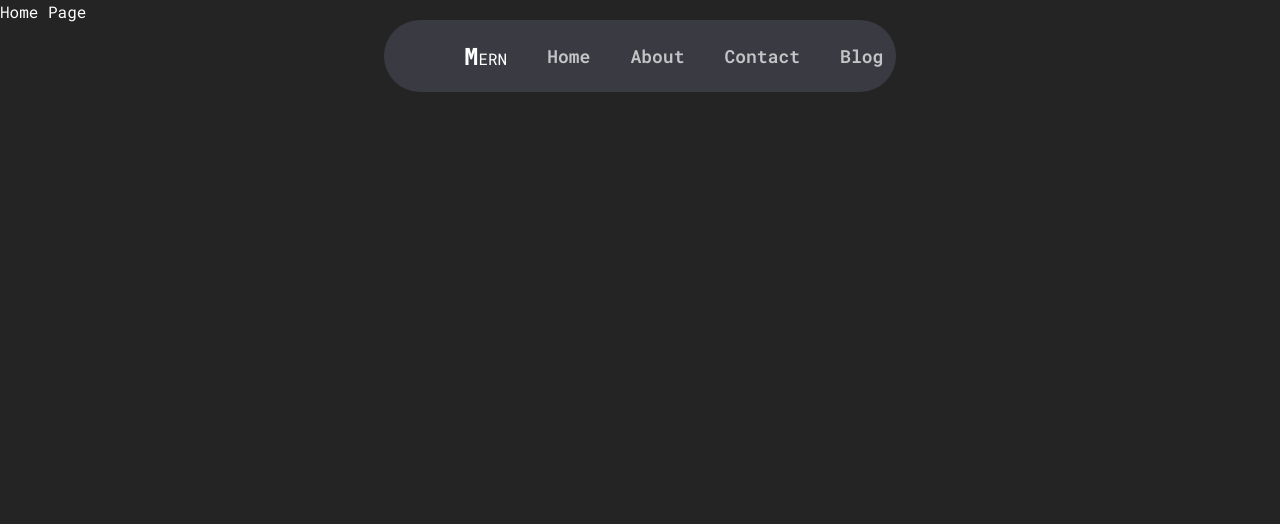
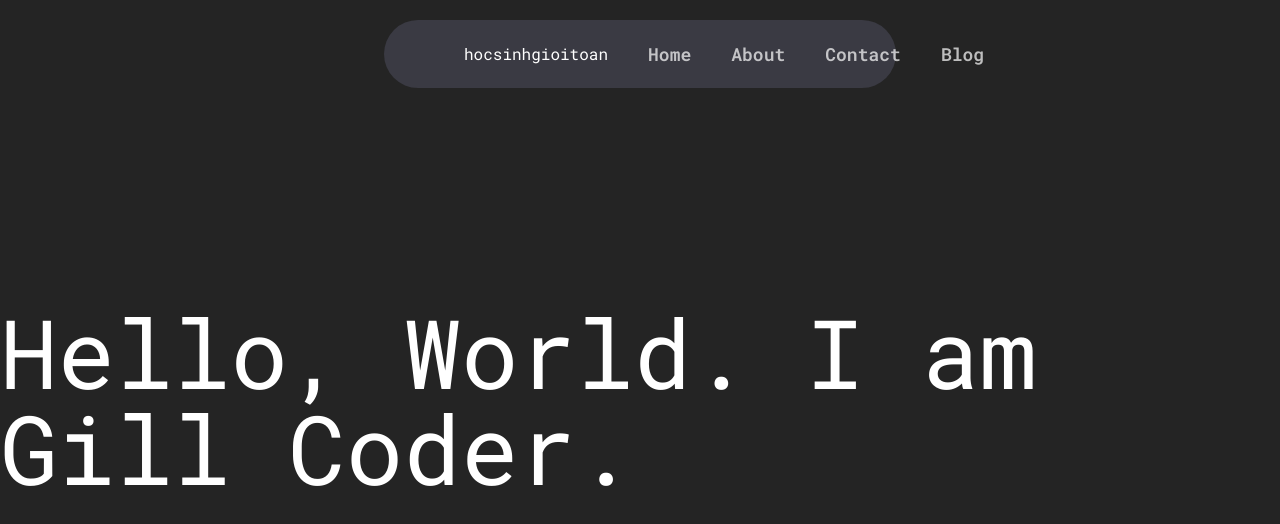
Before and after one commit to GillHoang/blog, a React (Vite) app in the folder client/: page / in a window 1280 px wide. Shown: the top 524 px of the page. Built offline with nearby package versions, Linux system fonts and the light colour scheme.

Commit message:
🎨 style(Navbar.tsx): change Navbar title to 'hocsinhgioitoan' 🚀 chore(HomePage.tsx): add title to HomePage and update content

```diff
--- a/client/src/components/Navbar/Navbar.tsx
+++ b/client/src/components/Navbar/Navbar.tsx
@@ -28,7 +28,7 @@
     <div className="fixed top-5 left-1/2 flex items-center gap-x-10 justify-between -translate-x-1/2 bg-[#3A3A43] max-w-[40vw] w-full px-20 py-5 rounded-full">
       <Link to="/">
         <h3 className="">
-          <span className="text-2xl font-bold">M</span>ERN
+          hocsinhgioitoan
         </h3>
       </Link>
       <div className="flex items-center gap-x-10">
--- a/client/src/pages/HomePage.tsx
+++ b/client/src/pages/HomePage.tsx
@@ -1,11 +1,14 @@
-import React, { Fragment } from 'react'
+import React, { Fragment } from "react";
 
 const HomePage = () => {
-  return (
-    <Fragment>
-      <h1>Home Page</h1>
-    </Fragment>
-  )
-}
+    document.title = "Gill Coder | Home";
+    return (
+        <Fragment>
+            <h1 className="text-8xl w-screen h-screen flex items-center justify-center">
+                Hello, World. I am Gill Coder.
+            </h1>
+        </Fragment>
+    );
+};
 
-export default HomePage
+export default HomePage;
```
Also changed, not shown: 1 other file (tests, documents, lock files or other folders).
